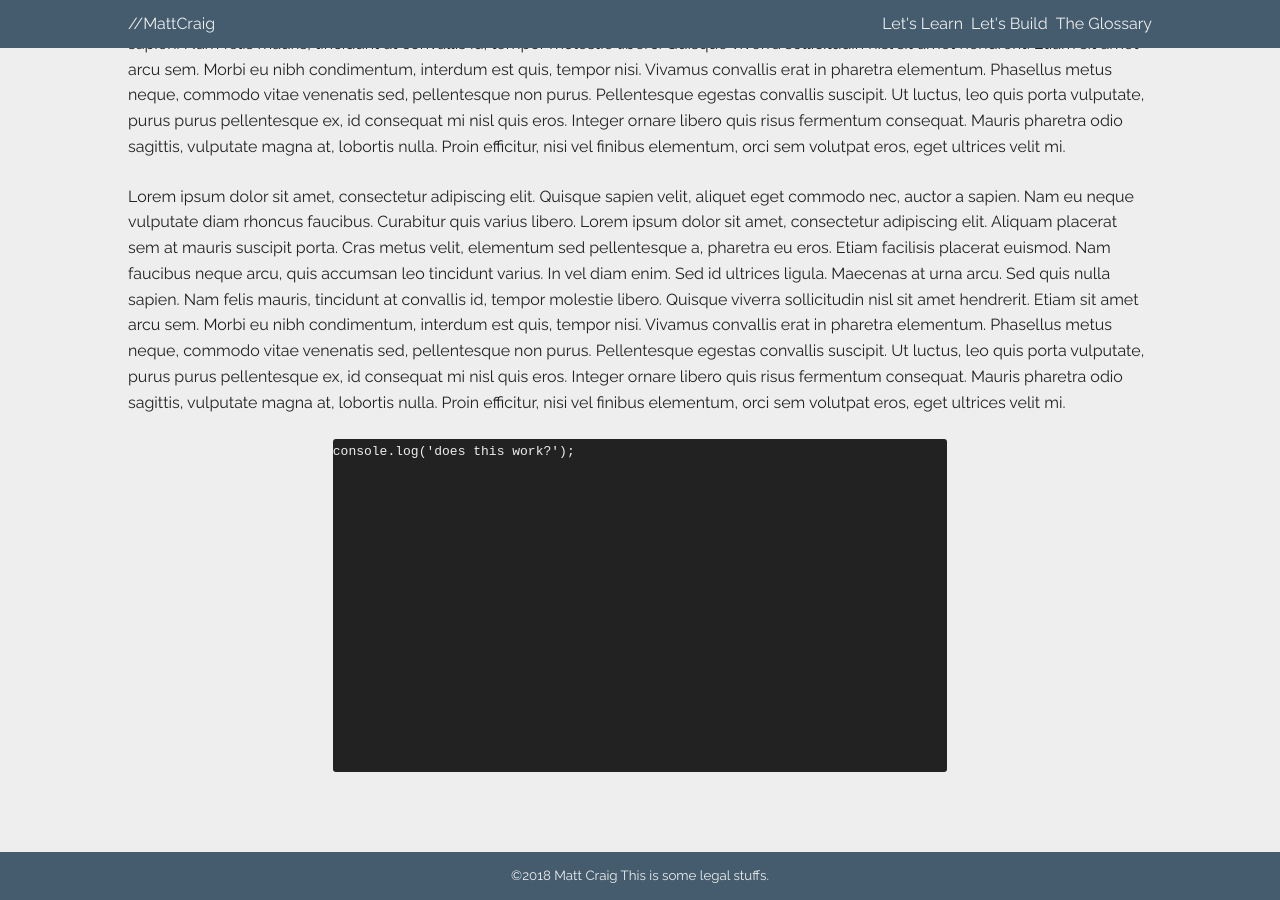
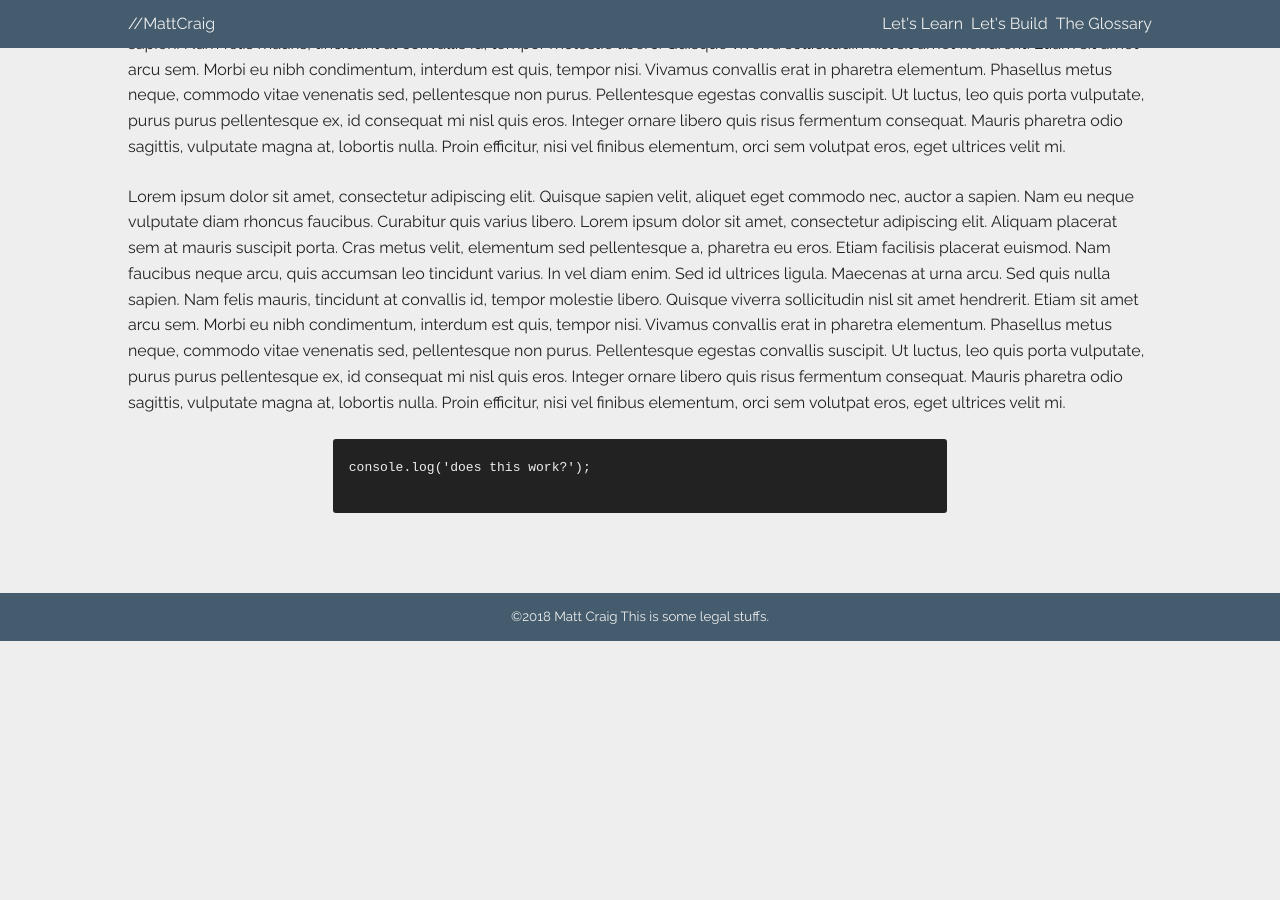
Before and after one commit to mattacraig/DevStache, a Jekyll site: the page built from _posts/2018-07-20-sample-post-two.md, in a window 1280 px wide and 900 px high, scrolled down 1444 px. Built offline with Jekyll 4.4.1, drawn with Linux system fonts in a browser that asks for light colours; after the commit the page ends 2085 px from its top, so only the background shows below that.

Commit message:
style code blocks

```diff
--- a/_sass/_content.scss
+++ b/_sass/_content.scss
@@ -21,11 +21,11 @@ article a {
 pre {
 	background: #222;
 	width: 60%;
-	height: calc(20vw * 1.3);
+	height:auto;
 	margin: 0 auto;
 	color: #eee;
 	border-radius: 3px;
 	overflow: auto;
-	// padding-left: 1rem;
+	padding: 1rem 1rem 2rem;
 	margin-bottom: 1rem;
 }
```
